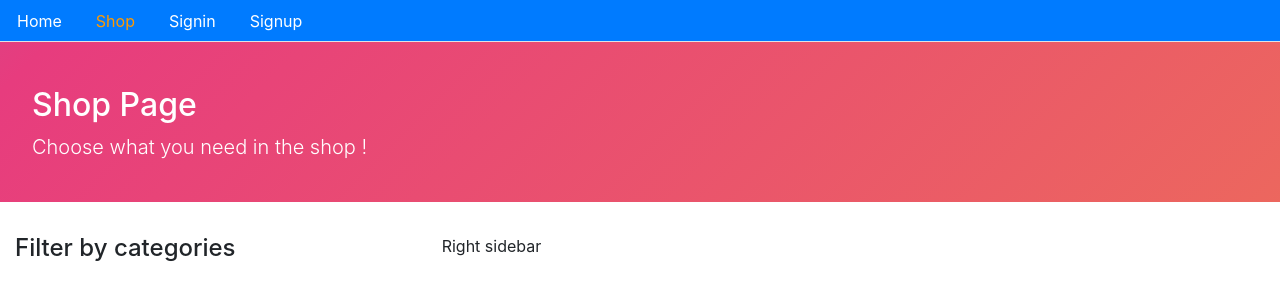
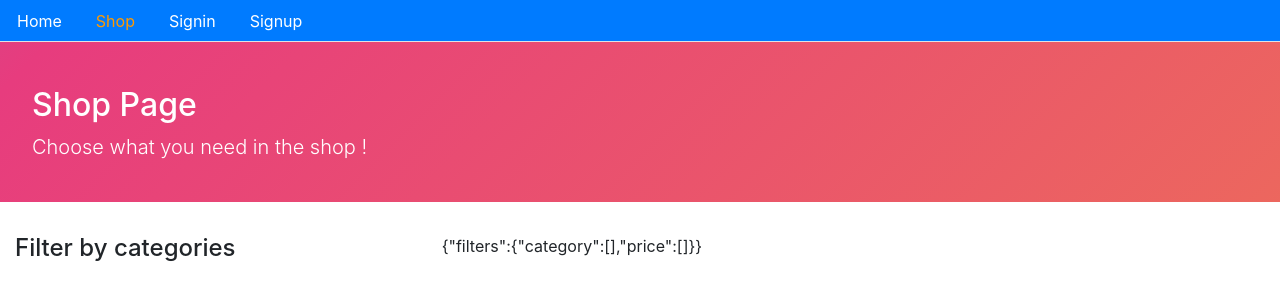
Before and after one commit to rebSen/ecomProject, a React (Create React App) app: page /shop in a window 1280 px wide. Shown: the top 300 px of the page. Built offline with nearby package versions, Linux system fonts and the light colour scheme; no server answers.

Commit message:
handleFilter method for categories

```diff
--- a/src/core/CheckBox.js
+++ b/src/core/CheckBox.js
@@ -15,6 +15,7 @@
     }
     console.log(newCheckedCategoryId);
     setChecked(newCheckedCategoryId);
+    handleFilters(newCheckedCategoryId);
   };
 
   return categories.map((c, i) => (
--- a/src/core/Shop.js
+++ b/src/core/Shop.js
@@ -5,6 +5,9 @@
 import CheckBox from "./CheckBox";
 
 const Shop = () => {
+  const [myFilters, setMyFilters] = useState({
+    filters: { category: [], price: [] }
+  });
   const [categories, setCategories] = useState([]);
   const [error, setError] = useState([]);
 
@@ -23,6 +26,13 @@
     init();
   }, []);
 
+  const handleFilters = (filters, filterBy) => {
+    // console.log(filters, filterBy);
+    const newFilters = { ...myFilters };
+    newFilters.filterBy = filters;
+    setMyFilters(newFilters);
+  };
+
   return (
     <Layout
       title="Shop Page"
@@ -33,10 +43,13 @@
         <div className="col-4">
           <h4>Filter by categories</h4>
           <ul>
-            <CheckBox categories={categories} />
+            <CheckBox
+              categories={categories}
+              handleFilters={filters => handleFilters(filters, "category")}
+            />
           </ul>
         </div>
-        <div className="col-8">Right sidebar</div>
+        <div className="col-8">{JSON.stringify(myFilters)}</div>
       </div>
     </Layout>
   );
```
